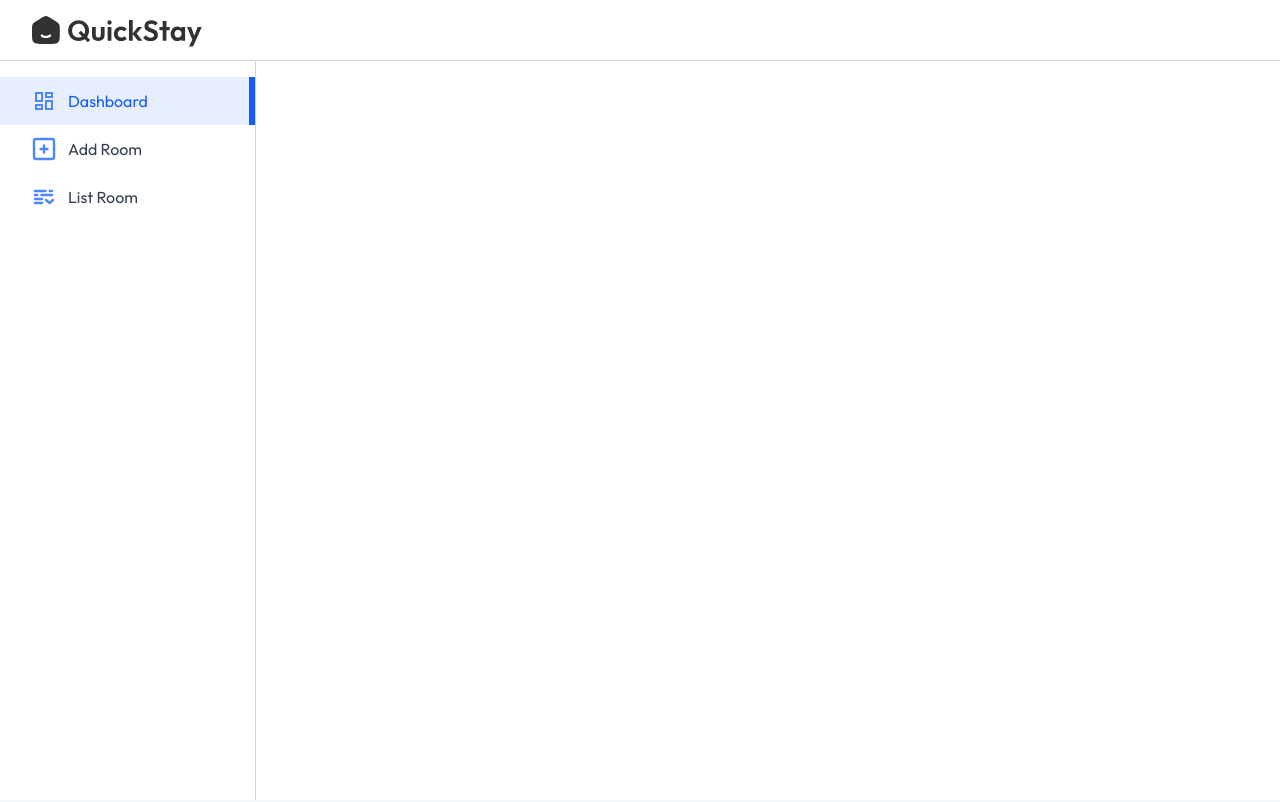
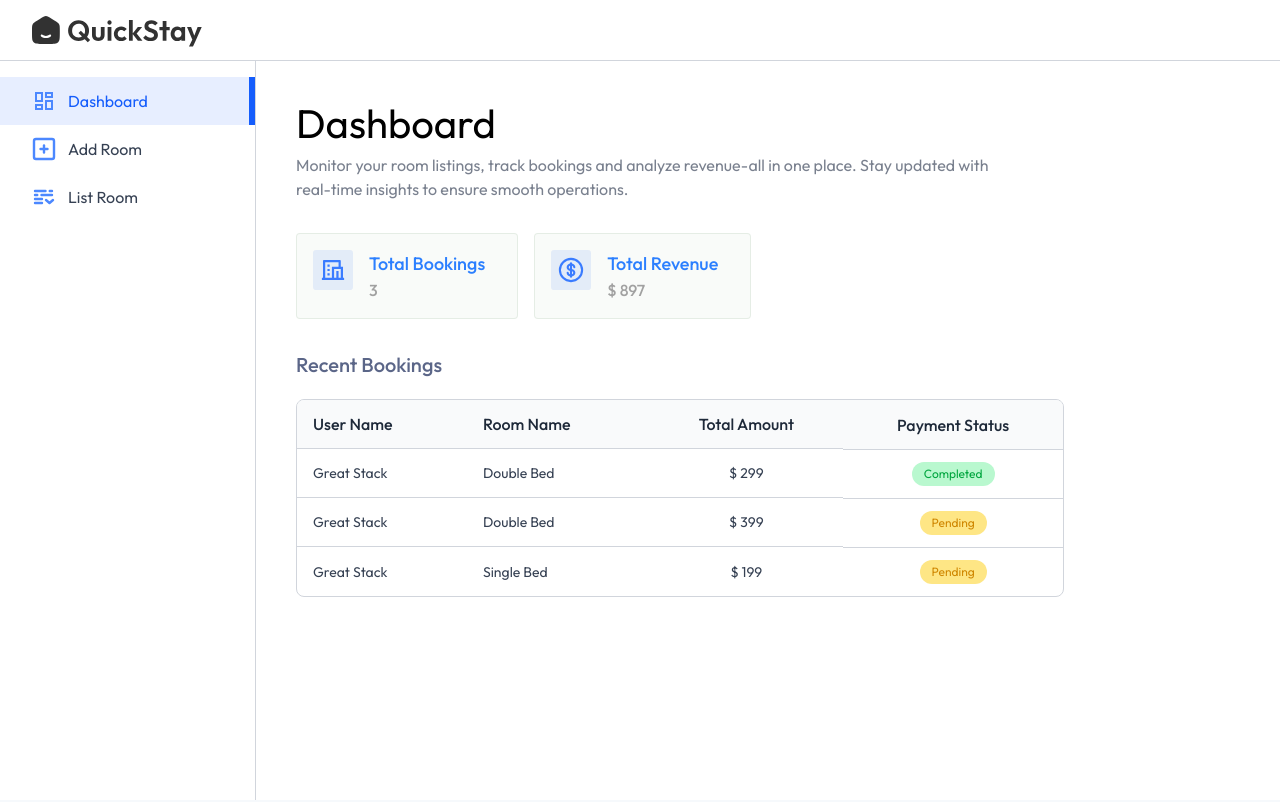
Before and after one commit to fatmaaydogdu/hotel-booking, a React (Vite) app in the folder client/: page /owner in a window 1280 px wide. Shown: the top 802 px of the page. Built offline with nearby package versions, Linux system fonts and the light colour scheme; a web font is replaced by a local one.

Commit message:
owner dashboard

```diff
--- a/client/src/pages/hotelOwner/Dashboard.jsx
+++ b/client/src/pages/hotelOwner/Dashboard.jsx
@@ -1,11 +1,103 @@
-import React from 'react'
+import React, { useState } from "react";
+import Title from "../../components/Title";
+import { assets, dashboardDummyData } from "../../assets/assets";
 
 const Dashboard = () => {
+  const [dashboardData, setDashboardData] = useState(dashboardDummyData);
+
   return (
     <div>
+      <Title
+        align="left"
+        font="outfit"
+        title="Dashboard"
+        subTitle="Monitor your room listings, track bookings and analyze revenue-all in one place. Stay updated with real-time insights to ensure smooth operations."
+      />
 
+      <div className="flex gap-4 my-8">
+        {/* Total Bookings */}
+        <div className="bg-primary/3 border border-primary/10 rounded flex p-4 pr-8">
+          <img
+            src={assets.totalBookingIcon}
+            alt=""
+            className="max-sm:hidden h-10"
+          />
+          <div className="flex flex-col sm:ml-4 font-medium">
+            <p className="text-blue-500 text-lg">Total Bookings</p>
+            <p className="text-neutral-400 text-base">
+              {dashboardData.totalBookings}
+            </p>
+          </div>
+        </div>
+        {/* Total Revenue */}
+        <div className="bg-primary/3 border border-primary/10 rounded flex p-4 pr-8">
+          <img
+            src={assets.totalRevenueIcon}
+            alt=""
+            className="max-sm:hidden h-10"
+          />
+          <div className="flex flex-col sm:ml-4 font-medium">
+            <p className="text-blue-500 text-lg">Total Revenue</p>
+            <p className="text-neutral-400 text-base">
+              {" "}
+              $ {dashboardData.totalRevenue}
+            </p>
+          </div>
+        </div>
+      </div>
+
+      {/* Recent Bookings */}
+      <h2 className="text-xl text-blue-950/70 font-medium mb-5">
+        Recent Bookings
+      </h2>
+
+      <div className="w-full max-w-3xl text-left border border-gray-300 rounded-lg max-h-80 overflow-y-scroll">
+        <table className="w-full">
+          <thead className="bg-gray-50">
+            <tr>
+              <th className="py-3 px-4 text-gray-800 font-medium">User Name</th>
+              <th className="py-3 px-4 text-gray-800 font-medium max-sm:hidden">
+                Room Name
+              </th>
+              <th className="py-3 px-4 text-gray-800 font-medium text-center">
+                Total Amount
+              </th>
+              <th className="py-3 px-4 text-gray-800 font-medium text-center">
+                Payment Status
+              </th>
+            </tr>
+          </thead>
+          <tbody className="text-sm">
+            {dashboardData.bookings.map((item, index) => (
+              <tr key={index}>
+                <td className="py-3 px-4 text-gray-700 border-t border-gray-300">
+                  {item.user.username}
+                </td>
+                <td className="py-3 px-4 text-gray-700 border-t border-gray-300 max-sm:hidden">
+                  {item.room.roomType}
+                </td>
+                <td className="py-3 px-4 text-gray-700 border-t border-gray-300 text-center">
+                  $ {item.totalPrice}
+                </td>
+
+                <td className="py-3 px-4 border-t border-gray-300 flex">
+                  <button
+                    className={`py-1 px-3 text-xs rounded-full mx-auto ${
+                      item.isPaid
+                        ? "bg-green-200 text-green-600"
+                        : "bg-amber-200 text-yellow-600"
+                    }`}
+                  >
+                    {item.isPaid ? "Completed" : "Pending"}
+                  </button>
+                </td>
+              </tr>
+            ))}
+          </tbody>
+        </table>
+      </div>
     </div>
-  )
-}
+  );
+};
 
-export default Dashboard
+export default Dashboard;
```
